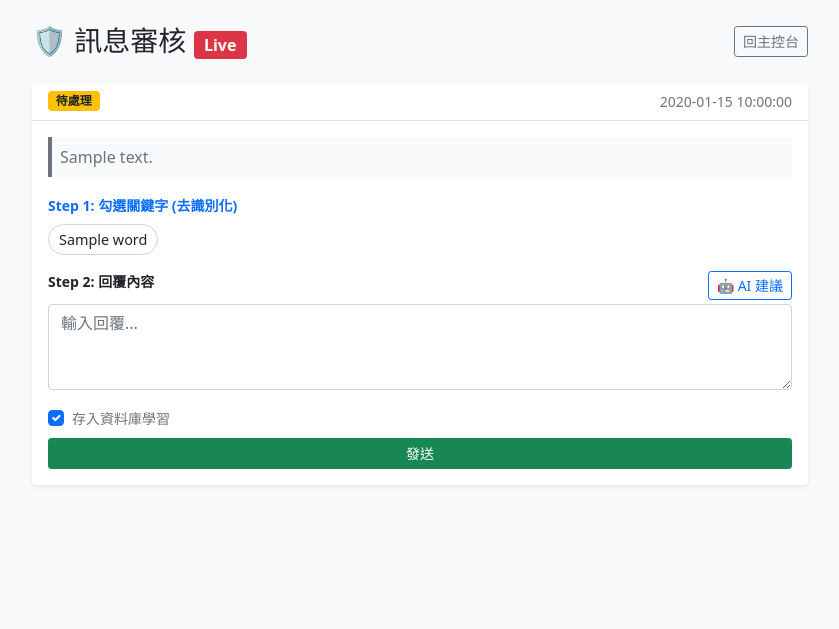
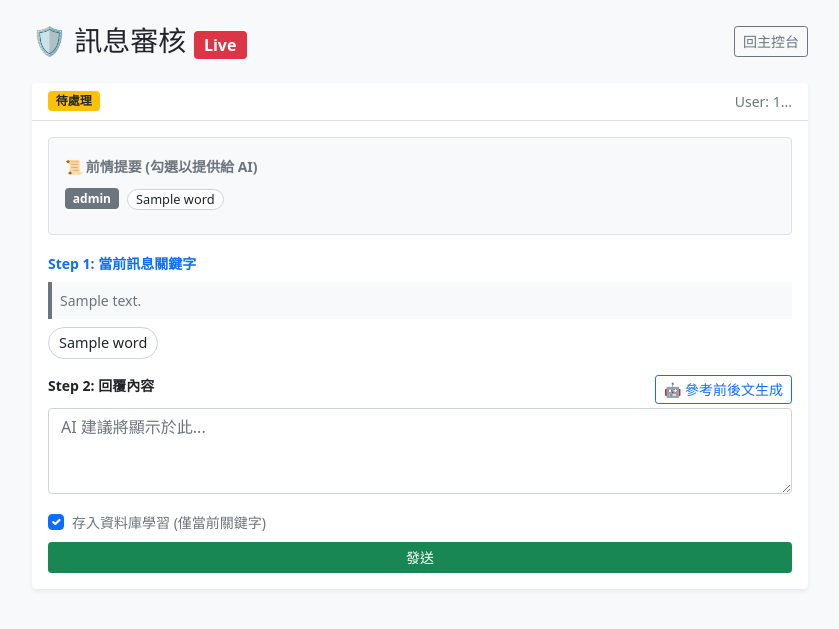
Before and after one commit to lai9422/11422, a Flask app: template templates/review.html in a window 1280 px wide. Shown: the top 629 px of the page, without its empty margins (220-1059 px from the left). Run offline with Flask 3, Linux system fonts and the light colour scheme; the template is opened without the code that fills it: most values are stand-ins (such as "Sample title", 1, 10 or a date in 2020).

Commit message:
歷史紀錄

```diff
--- a/templates/review_content.html
+++ b/templates/review_content.html
@@ -3,11 +3,49 @@
     <div class="card mb-4 shadow-sm border-0 fade-in">
         <div class="card-header bg-white d-flex justify-content-between align-items-center">
             <span class="badge bg-warning text-dark">待處理</span>
-            <small class="text-muted">{{ msg.created_at }}</small>
+            <small class="text-muted">User: {{ msg.user_id[:8] }}...</small>
         </div>
         <div class="card-body">
-            <div class="mb-3 p-2 bg-light border-start border-4 border-secondary text-secondary">
-                {{ msg.user_message }}
+
+            {% if msg.history_context %}
+            <div class="mb-3 p-3 bg-light rounded border">
+                <label class="form-label fw-bold text-muted small">📜 前情提要 (勾選以提供給 AI)</label>
+
+                {% for h_msg in msg.history_context %}
+                <div class="mb-2">
+                    <span class="badge {% if h_msg.role == 'bot' %}bg-primary{% else %}bg-secondary{% endif %} me-1">
+                        {{ h_msg.role }}
+                    </span>
+                    <div class="d-inline-flex flex-wrap gap-1 align-middle">
+                        {% for word in h_msg.segmented_words %}
+                        <div>
+                            <input type="checkbox" id="h_{{ msg.id }}_{{ h_msg.id }}_{{ loop.index }}"
+                                   name="history_kws_{{ msg.id }}" value="{{ word }}" class="word-checkbox history-checkbox">
+                            <label for="h_{{ msg.id }}_{{ h_msg.id }}_{{ loop.index }}"
+                                   class="word-label small py-0 px-2" style="font-size:0.8rem;">{{ word }}</label>
+                        </div>
+                        {% endfor %}
+                    </div>
+                </div>
+                {% endfor %}
+            </div>
+            {% endif %}
+
+            <div class="mb-3">
+                <label class="form-label fw-bold text-primary small">Step 1: 當前訊息關鍵字</label>
+                <div class="p-2 mb-2 bg-light border-start border-4 border-secondary text-secondary small">
+                    {{ msg.user_message }}
+                </div>
+
+                <div class="d-flex flex-wrap gap-1">
+                    {% for word in msg.segmented_words %}
+                    <div>
+                        <input type="checkbox" id="w_{{ msg.id }}_{{ loop.index }}"
+                               name="selected_keywords" value="{{ word }}" class="word-checkbox current-checkbox">
+                        <label for="w_{{ msg.id }}_{{ loop.index }}" class="word-label">{{ word }}</label>
+                    </div>
+                    {% endfor %}
+                </div>
             </div>
 
             <form action="/admin/process_reply" method="POST">
@@ -15,31 +53,18 @@
                 <input type="hidden" name="user_id" value="{{ msg.user_id }}">
 
                 <div class="mb-3">
-                    <label class="form-label fw-bold text-primary small">Step 1: 勾選關鍵字 (去識別化)</label>
-                    <div class="d-flex flex-wrap gap-1">
-                        {% for word in msg.segmented_words %}
-                        <div>
-                            <input type="checkbox" id="w_{{ msg.id }}_{{ loop.index }}"
-                                   name="selected_keywords" value="{{ word }}" class="word-checkbox">
-                            <label for="w_{{ msg.id }}_{{ loop.index }}" class="word-label">{{ word }}</label>
-                        </div>
-                        {% endfor %}
-                    </div>
-                </div>
-
-                <div class="mb-3">
                     <div class="d-flex justify-content-between mb-1">
                         <label class="form-label fw-bold small">Step 2: 回覆內容</label>
-                        <button class="btn btn-outline-primary btn-sm py-0" type="button" onclick="generateAI('{{ msg.id }}')">
-                            🤖 AI 建議
+                        <button class="btn btn-outline-primary btn-sm py-0" type="button" onclick="generateAI_WithHistory('{{ msg.id }}')">
+                            🤖 參考前後文生成
                         </button>
                     </div>
-                    <textarea name="final_response" id="response_{{ msg.id }}" class="form-control" rows="3" placeholder="輸入回覆..." required></textarea>
+                    <textarea name="final_response" id="response_{{ msg.id }}" class="form-control" rows="3" placeholder="AI 建議將顯示於此..." required></textarea>
                 </div>
 
                 <div class="form-check mb-2">
                     <input class="form-check-input" type="checkbox" name="save_to_db" id="save_{{ msg.id }}" checked>
-                    <label class="form-check-label small text-muted" for="save_{{ msg.id }}">存入資料庫學習</label>
+                    <label class="form-check-label small text-muted" for="save_{{ msg.id }}">存入資料庫學習 (僅當前關鍵字)</label>
                 </div>
 
                 <button type="submit" class="btn btn-success w-100 btn-sm">發送</button>
@@ -47,9 +72,47 @@
         </div>
     </div>
     {% endfor %}
+
+    <script>
+    async function generateAI_WithHistory(msgId) {
+        // 1. 抓取「當前」訊息被勾選的字
+        const currentCbs = document.querySelectorAll(`#w_${msgId}_ input:checked, input[id^="w_${msgId}_"]:checked`);
+        let currentKws = [];
+        currentCbs.forEach(cb => currentKws.push(cb.value));
+
+        // 2. 抓取「歷史」紀錄被勾選的字
+        const historyCbs = document.querySelectorAll(`input[name="history_kws_${msgId}"]:checked`);
+        let historyKws = [];
+        historyCbs.forEach(cb => historyKws.push(cb.value));
+
+        if (currentKws.length === 0 && historyKws.length === 0) {
+            alert("⚠️ 請至少勾選一個關鍵字(當前或歷史)！");
+            return;
+        }
+
+        const textArea = document.getElementById(`response_${msgId}`);
+        textArea.value = "🔄 暖暖正在閱讀前後文...";
+
+        try {
+            const res = await fetch('/admin/api/generate', {
+                method: 'POST',
+                headers: {'Content-Type': 'application/json'},
+                body: JSON.stringify({
+                    keywords: currentKws,
+                    history_keywords: historyKws
+                })
+            });
+            const data = await res.json();
+            textArea.value = data.suggestion;
+        } catch (e) {
+            textArea.value = "AI 連線失敗";
+            console.error(e);
+        }
+    }
+    </script>
+
 {% else %}
     <div class="text-center py-5 text-muted">
-        <h4>🎉 目前沒有新訊息</h4>
-        <p class="small">系統正持續監控中...</p>
+        <p>目前沒有待審核訊息...</p>
     </div>
 {% endif %}
```
Also changed, not shown: src/admin.py (+81 -18 lines), src/database.py (+49 -1 lines), src/service.py (+83 -62 lines).
